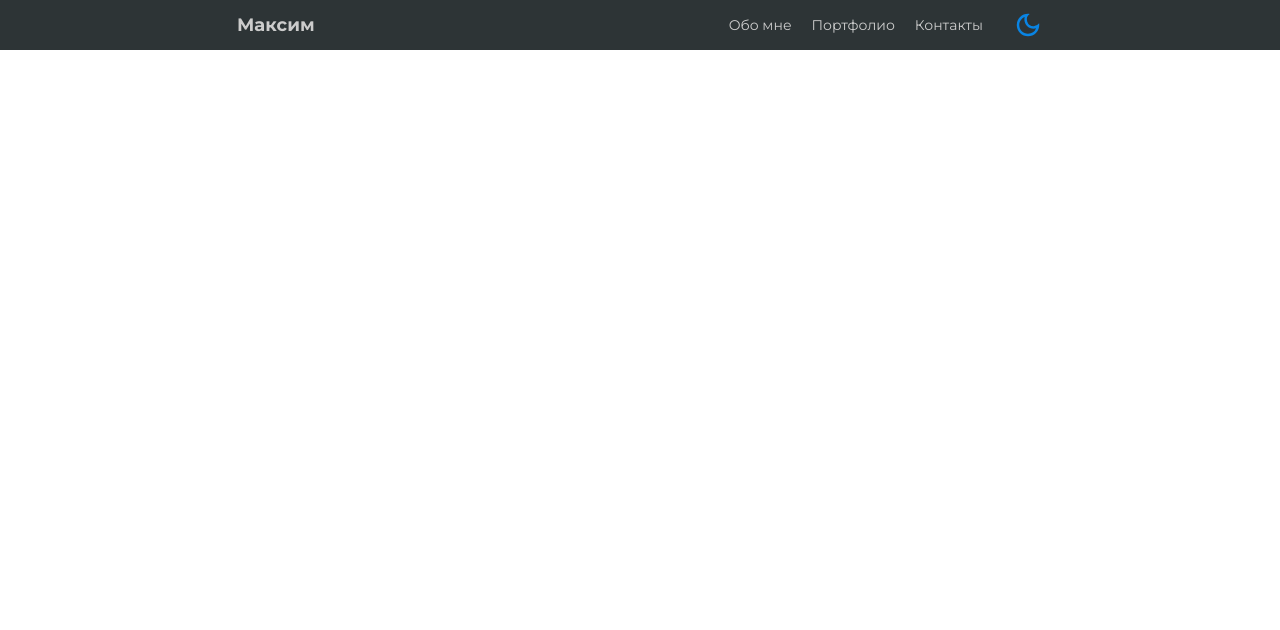
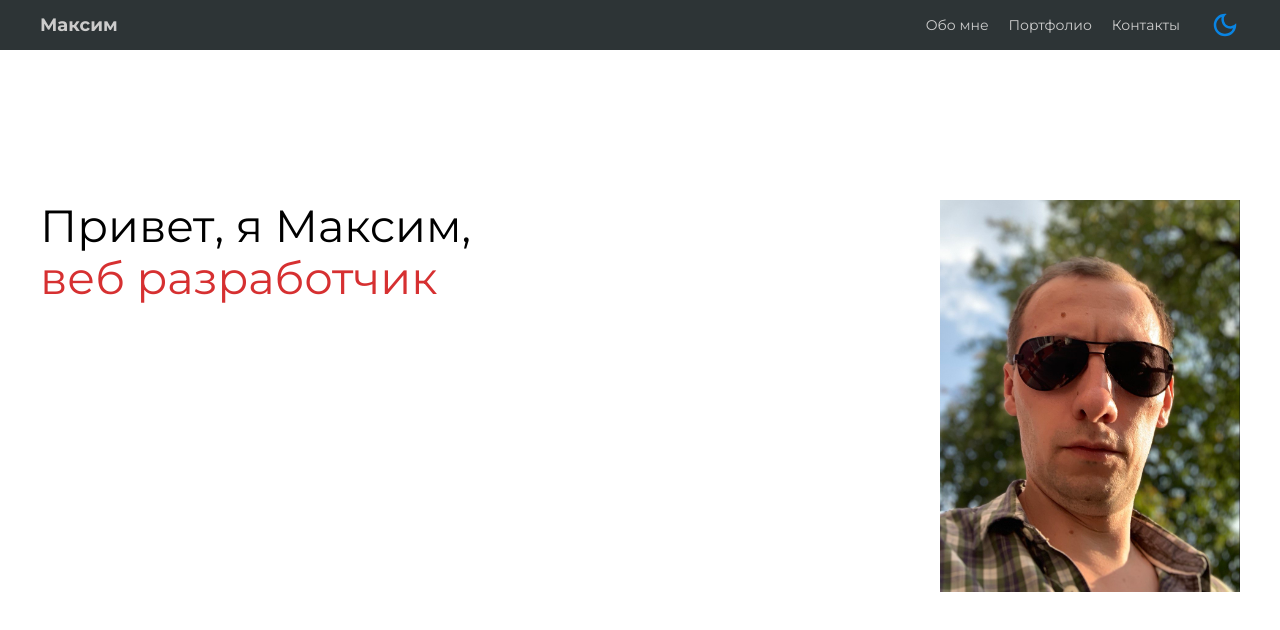
Before and after one commit to conservativ007/my_portfolio, a React app: page / in a window 1280 px wide. Shown: the top 630 px of the page. Built offline with nearby package versions, Linux system fonts and the light colour scheme.

Commit message:
added section body

```diff
--- a/src/components/App.jsx
+++ b/src/components/App.jsx
@@ -1,10 +1,14 @@
 import React from 'react';
 import "../css/normalize.css";
 import Header from './Header.jsx';
+import Body from './Body.jsx';
 
 const App = () => {
   return (
-    <Header />
+    <>
+      <Header />
+      <Body />
+    </>
   );
 }
 
--- /dev/null
+++ b/src/components/Body.jsx
@@ -0,0 +1,23 @@
+import React from 'react';
+import photo from "../../assets/photo3.jpg";
+import "../css/body.scss";
+
+const Body = () => {
+  return (
+    <div className="body">
+      <div className="container">
+        <div className="body-inner">
+          <div className="abut-me">
+            Привет, я Максим,
+            <div>веб разработчик</div>
+          </div>
+          <div className="my-photo">
+            <img src={photo} alt="photo" />
+          </div>
+        </div>
+      </div>
+    </div>
+  );
+}
+
+export default Body;
--- /dev/null
+++ b/src/css/body.scss
@@ -0,0 +1,25 @@
+.body {
+  margin-top: 150px;
+
+  .body-inner {
+    display: flex;
+    justify-content: space-between;
+  }
+
+  .abut-me {
+    font-size: 45px;
+    font-family: 'Montserrat', sans-serif;
+
+    div {
+      color: #d63031;
+    }
+  }
+}
+
+.my-photo {
+  width: 300px;
+
+  img {
+    width: 100%;
+  }
+}
--- a/src/css/header.scss
+++ b/src/css/header.scss
@@ -1,5 +1,3 @@
-@import url('https://fonts.googleapis.com/css2?family=Montserrat:wght@400;700&display=swap');
-
 header {
   height: 50px;
   display: flex;
@@ -15,15 +13,10 @@ header {
   font-weight: 700;
 }
 
-.container {
-  max-width: 1200px;
-  margin: 0 auto;
-  padding: 0 15px;
-}
 
 .head_inner {
   display: flex;
-  justify-content: space-around;
+  justify-content: space-between;
   align-items: center;
 }
 
--- a/src/css/main-dark.scss
+++ b/src/css/main-dark.scss
@@ -3,4 +3,8 @@
   body {
     background-color: black;
   }
+
+  .abut-me {
+    color: #ccc;
+  }
 }
--- a/src/css/main.scss
+++ b/src/css/main.scss
@@ -1,5 +1,13 @@
+@import url('https://fonts.googleapis.com/css2?family=Montserrat:wght@400;700&display=swap');
+
 body {
   position: relative;
   height: 100vh;
   transition: .5s ease;
 }
+
+.container {
+  max-width: 1200px;
+  margin: 0 auto;
+  padding: 0 15px;
+}
```
Also changed, not shown: assets/photo2.jpg (added), assets/photo3.jpg (added), src/components/Header.jsx (indentation only).
